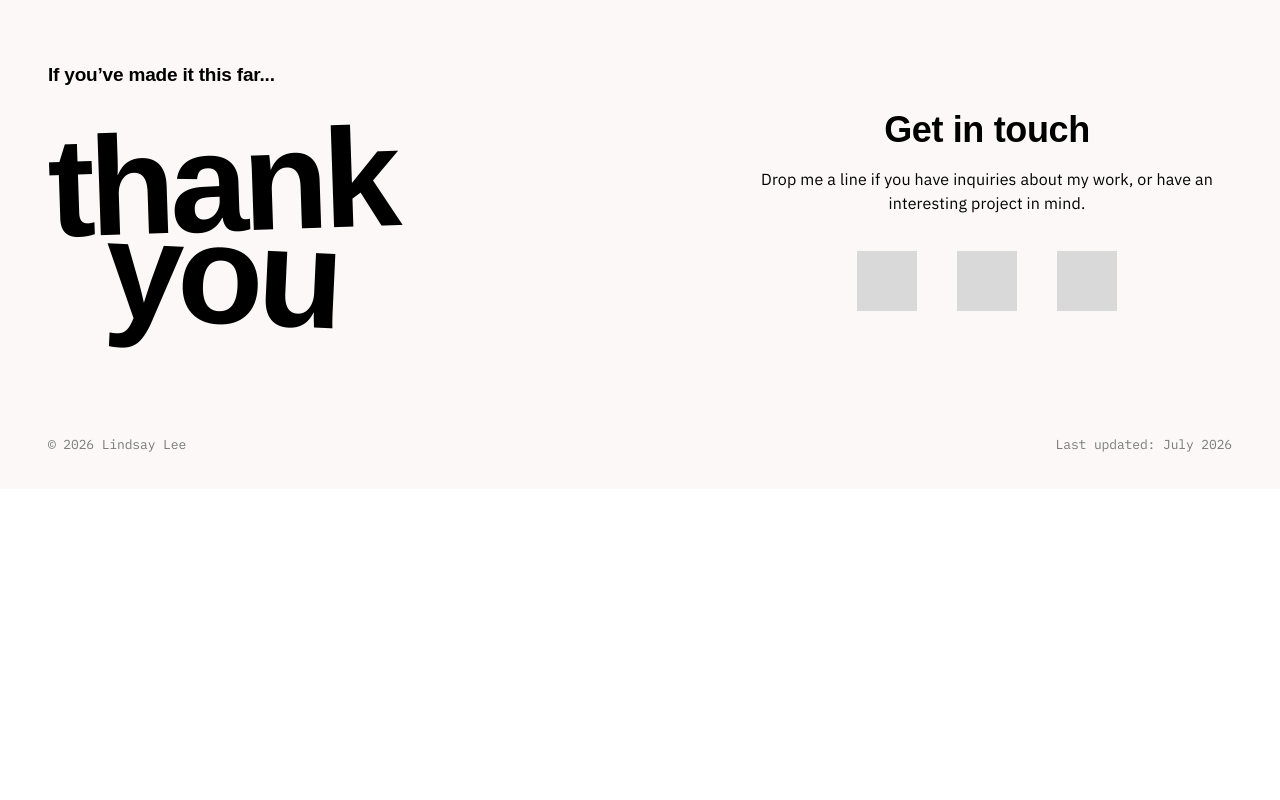
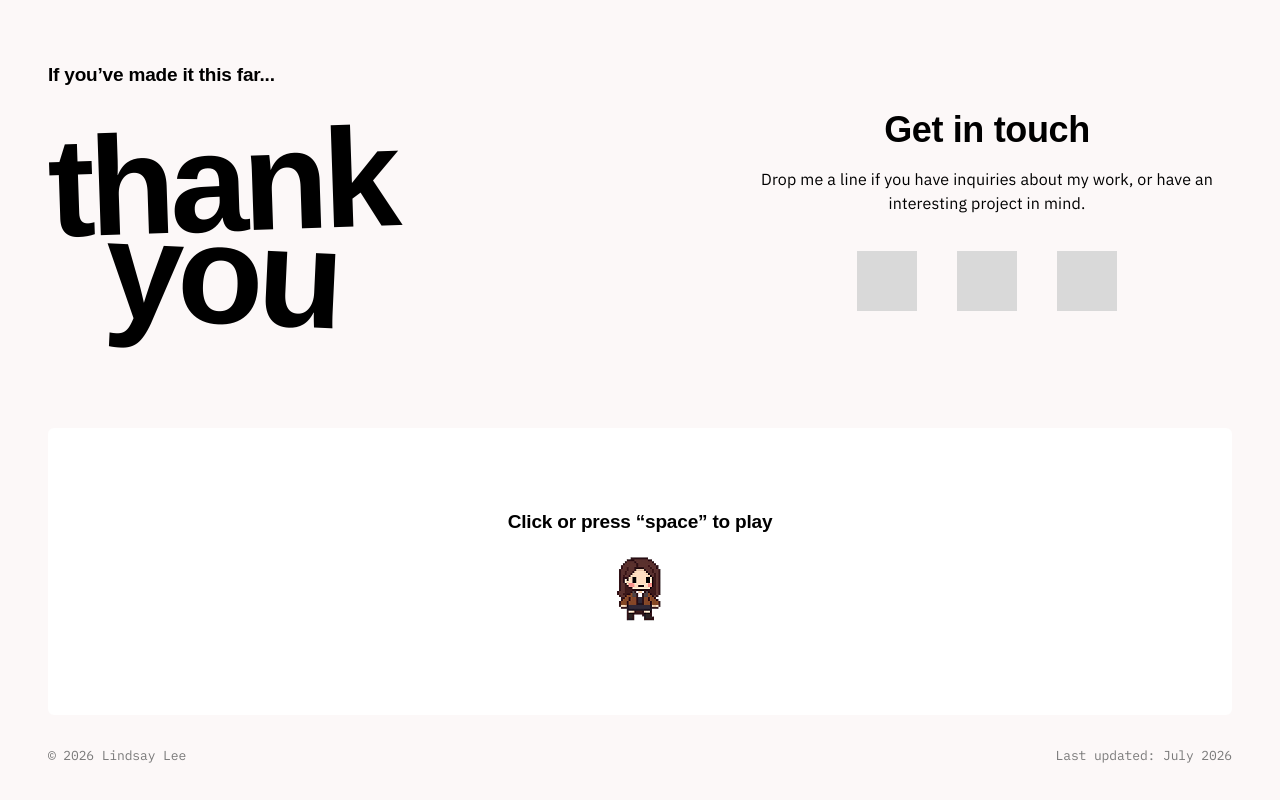
Before and after one commit to rainbowcow02/portfolio-digitalcloud, a website with bundled scripts: page index.html in a window 1280 px wide. Shown: the part 5680-6480 px from the top of the page. Before the commit the page ends 6169 px from the top, so only its background shows below. Built offline with nearby package versions, Linux system fonts and the light colour scheme; a web font is replaced by a local one.

Commit message:
M8 (partial): game placeholder stage
Slots between the footer contact row and the legal row, inside the
footer's snow panel. Copy + mini-me only — no mechanics yet.

Co-Authored-By: Claude Opus 4.8 <noreply@anthropic.com>

```diff
--- /dev/null
+++ b/css/sections/game.css
@@ -0,0 +1,37 @@
+/* ——— Game: catch the stars (placeholder — no game wired up yet) ——— */
+
+/* sits inside the footer's snow panel, between the contact row and the legal row */
+.game {
+  width: 100%;
+  max-width: 1296px; /* Figma 1440 − 72px gutters, matching the footer rows */
+  margin: 0 auto;
+  padding: var(--space-3) var(--page-inset);
+}
+
+/* the stage is where the game will mount at M8; for now it only holds the prompt */
+.game__stage {
+  display: flex;
+  flex-direction: column;
+  align-items: center;
+  justify-content: center;
+  gap: var(--space-4);
+  height: 287px;
+  padding: 0 var(--space-6);
+  background-color: var(--color-bg);
+  border: 5px solid var(--color-bg);
+  border-radius: var(--radius-sm);
+}
+
+.game__prompt {
+  margin: 0;
+  text-align: center;
+}
+
+.game__avatar {
+  width: 68px;
+  height: 82px;
+  object-fit: cover;
+  /* the mini-me is pixel art — keep the edges crisp when it scales */
+  image-rendering: pixelated;
+  user-select: none;
+}
--- a/index.html
+++ b/index.html
@@ -19,6 +19,7 @@
     <link rel="stylesheet" href="css/sections/side-quests.css" />
     <link rel="stylesheet" href="css/sections/values.css" />
     <link rel="stylesheet" href="css/sections/footer.css" />
+    <link rel="stylesheet" href="css/sections/game.css" />
   </head>
   <body>
     <header class="site-header" data-site-header>
@@ -568,6 +569,22 @@
         </div>
       </section>
 
+      <!-- Game (catch the stars) — placeholder stage; mechanics land at M8 -->
+      <section class="game" id="game" aria-labelledby="game-prompt">
+        <div class="game__stage">
+          <p class="game__prompt type-sm" id="game-prompt">
+            Click or press “space” to play
+          </p>
+          <img
+            class="game__avatar"
+            src="assets/mini-me.png"
+            alt=""
+            width="68"
+            height="82"
+          />
+        </div>
+      </section>
+
       <div class="site-footer__legal">
         <p class="type-meta-secondary">© 2026 Lindsay Lee</p>
         <p class="type-meta-secondary">
```
Also changed, not shown: PRD.md (+5 -3 lines).
